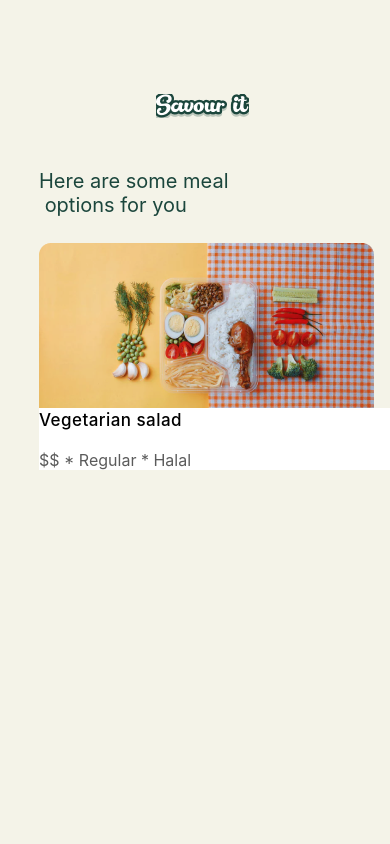
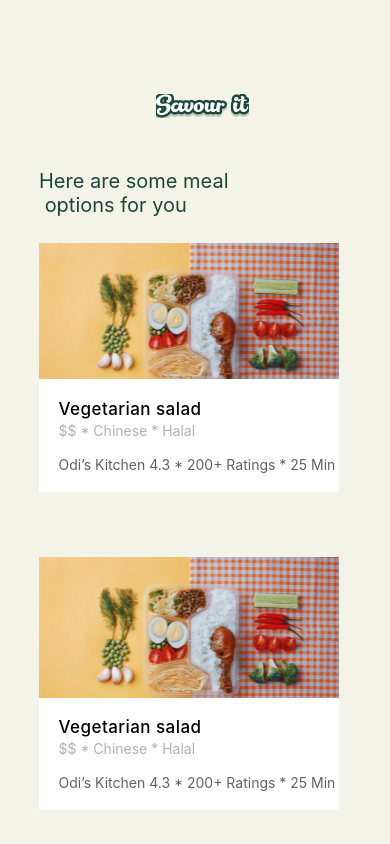
Before and after one commit to wisdomekpotu/savour-it, a React Native app: screen /MealOptions in a window 390 px wide. Built offline with nearby package versions, Linux system fonts and the light colour scheme.

Commit message:
chore: added new styles to mealoption screen

```diff
--- a/screens/Curating.js
+++ b/screens/Curating.js
@@ -26,7 +26,7 @@ export default function Curating({ navigation }) {
             width: config.deviceWidth - 60,
             alignSelf: 'center',
 
-            marginTop: config.deviceHeight / 16,
+            marginTop: config.deviceHeight / 12,
           }}
           source={require('../animations/meal_loading.json')}
           autoPlay
--- a/screens/MealOptions.js
+++ b/screens/MealOptions.js
@@ -46,13 +46,16 @@ export default function MealOptions({ navigation }) {
               position: 'absolute',
               marginLeft: config.deviceWidth * 0.1,
               top: 26,
+              width: config.deviceWidth * 0.77,
             }}
             source={require('../assets/BG1.png')}
           />
           <View
             style={{
-              marginTop: config.deviceHeight / 5,
-              width: config.deviceWidth * 0.94,
+              marginTop: config.deviceHeight / 6,
+              borderBottomLeftRadius: '12',
+              borderBottomRightRadius: '12',
+              width: config.deviceWidth * 0.77,
               backgroundColor: 'white',
               marginLeft: config.deviceWidth * 0.1,
               marginBottom: config.deviceHeight / 13,
@@ -64,6 +67,8 @@ export default function MealOptions({ navigation }) {
               style={{
                 position: 'absolute',
                 height: 24,
+                marginLeft: config.deviceWidth * 0.05,
+                marginTop: config.deviceHeight / 49,
                 fontWeight: '500',
                 fontSize: 17,
                 lineHeight: 24,
@@ -77,11 +82,233 @@ export default function MealOptions({ navigation }) {
               style={{
                 marginTop: config.deviceHeight / 20,
                 opacity: 0.64,
-
-                fontSize: 16,
+                color: '#868686',
+                marginLeft: config.deviceWidth * 0.05,
+                fontSize: 14,
               }}
             >
-              $$ * Regular * Halal
+              $$ * Chinese * Halal
+            </Text>
+
+            <Text
+              style={{
+                marginTop: config.deviceHeight / 50,
+                marginBottom: config.deviceHeight / 43,
+                opacity: 0.64,
+                color: '#010F07',
+                marginLeft: config.deviceWidth * 0.05,
+                fontSize: 14,
+              }}
+            >
+              Odi’s Kitchen 4.3 * 200+ Ratings * 25 Min
+            </Text>
+          </View>
+        </Pressable>
+      </View>
+
+      <View>
+        <Pressable
+          style={styles.press2}
+          onPress={() => navigation.navigate('OrderDetails')}
+        >
+          <Image
+            style={{
+              position: 'absolute',
+              width: config.deviceWidth * 0.77,
+              marginLeft: config.deviceWidth * 0.1,
+              top: 22,
+            }}
+            source={require('../assets/BG1.png')}
+          />
+          <View
+            style={{
+              marginTop: config.deviceHeight / 6,
+              borderBottomLeftRadius: '12',
+              borderBottomRightRadius: '12',
+              width: config.deviceWidth * 0.77,
+              backgroundColor: 'white',
+              marginLeft: config.deviceWidth * 0.1,
+              marginBottom: config.deviceHeight / 13,
+
+              top: 22,
+            }}
+          >
+            <Text
+              style={{
+                position: 'absolute',
+                height: 24,
+                marginLeft: config.deviceWidth * 0.05,
+                marginTop: config.deviceHeight / 49,
+                fontWeight: '500',
+                fontSize: 17,
+                lineHeight: 24,
+                letterSpacing: 0.444444,
+                color: ' #010F07',
+              }}
+            >
+              Vegetarian salad
+            </Text>
+            <Text
+              style={{
+                marginTop: config.deviceHeight / 20,
+                opacity: 0.64,
+                color: '#868686',
+                marginLeft: config.deviceWidth * 0.05,
+                fontSize: 14,
+              }}
+            >
+              $$ * Chinese * Halal
+            </Text>
+
+            <Text
+              style={{
+                marginTop: config.deviceHeight / 50,
+                marginBottom: config.deviceHeight / 43,
+                opacity: 0.64,
+                color: '#010F07',
+                marginLeft: config.deviceWidth * 0.05,
+                fontSize: 14,
+              }}
+            >
+              Odi’s Kitchen 4.3 * 200+ Ratings * 25 Min
+            </Text>
+          </View>
+        </Pressable>
+      </View>
+      <View>
+        <Pressable
+          style={styles.press2}
+          onPress={() => navigation.navigate('OrderDetails')}
+        >
+          <Image
+            style={{
+              position: 'absolute',
+              width: config.deviceWidth * 0.77,
+              marginLeft: config.deviceWidth * 0.1,
+              top: 22,
+            }}
+            source={require('../assets/BG1.png')}
+          />
+          <View
+            style={{
+              marginTop: config.deviceHeight / 6,
+              borderBottomLeftRadius: '12',
+              borderBottomRightRadius: '12',
+              width: config.deviceWidth * 0.77,
+              backgroundColor: 'white',
+              marginLeft: config.deviceWidth * 0.1,
+              marginBottom: config.deviceHeight / 13,
+
+              top: 22,
+            }}
+          >
+            <Text
+              style={{
+                position: 'absolute',
+                height: 24,
+                marginLeft: config.deviceWidth * 0.05,
+                marginTop: config.deviceHeight / 49,
+                fontWeight: '500',
+                fontSize: 17,
+                lineHeight: 24,
+                letterSpacing: 0.444444,
+                color: ' #010F07',
+              }}
+            >
+              Vegetarian salad
+            </Text>
+            <Text
+              style={{
+                marginTop: config.deviceHeight / 20,
+                opacity: 0.64,
+                color: '#868686',
+                marginLeft: config.deviceWidth * 0.05,
+                fontSize: 14,
+              }}
+            >
+              $$ * Chinese * Halal
+            </Text>
+
+            <Text
+              style={{
+                marginTop: config.deviceHeight / 50,
+                marginBottom: config.deviceHeight / 43,
+                opacity: 0.64,
+                color: '#010F07',
+                marginLeft: config.deviceWidth * 0.05,
+                fontSize: 14,
+              }}
+            >
+              Odi’s Kitchen 4.3 * 200+ Ratings * 25 Min
+            </Text>
+          </View>
+        </Pressable>
+      </View>
+      <View>
+        <Pressable
+          style={styles.press2}
+          onPress={() => navigation.navigate('OrderDetails')}
+        >
+          <Image
+            style={{
+              position: 'absolute',
+              width: config.deviceWidth * 0.77,
+              marginLeft: config.deviceWidth * 0.1,
+              top: 22,
+            }}
+            source={require('../assets/BG1.png')}
+          />
+          <View
+            style={{
+              marginTop: config.deviceHeight / 6,
+              borderBottomLeftRadius: '12',
+              borderBottomRightRadius: '12',
+              width: config.deviceWidth * 0.77,
+              backgroundColor: 'white',
+              marginLeft: config.deviceWidth * 0.1,
+              marginBottom: config.deviceHeight / 13,
+
+              top: 22,
+            }}
+          >
+            <Text
+              style={{
+                position: 'absolute',
+                height: 24,
+                marginLeft: config.deviceWidth * 0.05,
+                marginTop: config.deviceHeight / 49,
+                fontWeight: '500',
+                fontSize: 17,
+                lineHeight: 24,
+                letterSpacing: 0.444444,
+                color: ' #010F07',
+              }}
+            >
+              Vegetarian salad
+            </Text>
+            <Text
+              style={{
+                marginTop: config.deviceHeight / 20,
+                opacity: 0.64,
+                color: '#868686',
+                marginLeft: config.deviceWidth * 0.05,
+                fontSize: 14,
+              }}
+            >
+              $$ * Chinese * Halal
+            </Text>
+
+            <Text
+              style={{
+                marginTop: config.deviceHeight / 50,
+                marginBottom: config.deviceHeight / 43,
+                opacity: 0.64,
+                color: '#010F07',
+                marginLeft: config.deviceWidth * 0.05,
+                fontSize: 14,
+              }}
+            >
+              Odi’s Kitchen 4.3 * 200+ Ratings * 25 Min
             </Text>
           </View>
         </Pressable>
--- a/screens/Onboard.js
+++ b/screens/Onboard.js
@@ -2,6 +2,7 @@ import { Image } from 'react-native';
 import Onboarding from 'react-native-onboarding-swiper';
 import React from 'react';
 import { useNavigation } from '@react-navigation/native';
+import config from '../config';
 
 export default function Onboard() {
   const navigation = useNavigation();
@@ -13,6 +14,7 @@ export default function Onboard() {
       pages={[
         {
           backgroundColor: '#F4F3E8',
+          marginLeft: config.deviceWidth * 0.3,
           image: <Image source={require('../assets/onboard/first.png')} />,
           title: 'Save time on meal selection',
           subtitle:
```
Also changed, not shown: assets/BG1.png, assets/onboard/first.png.
